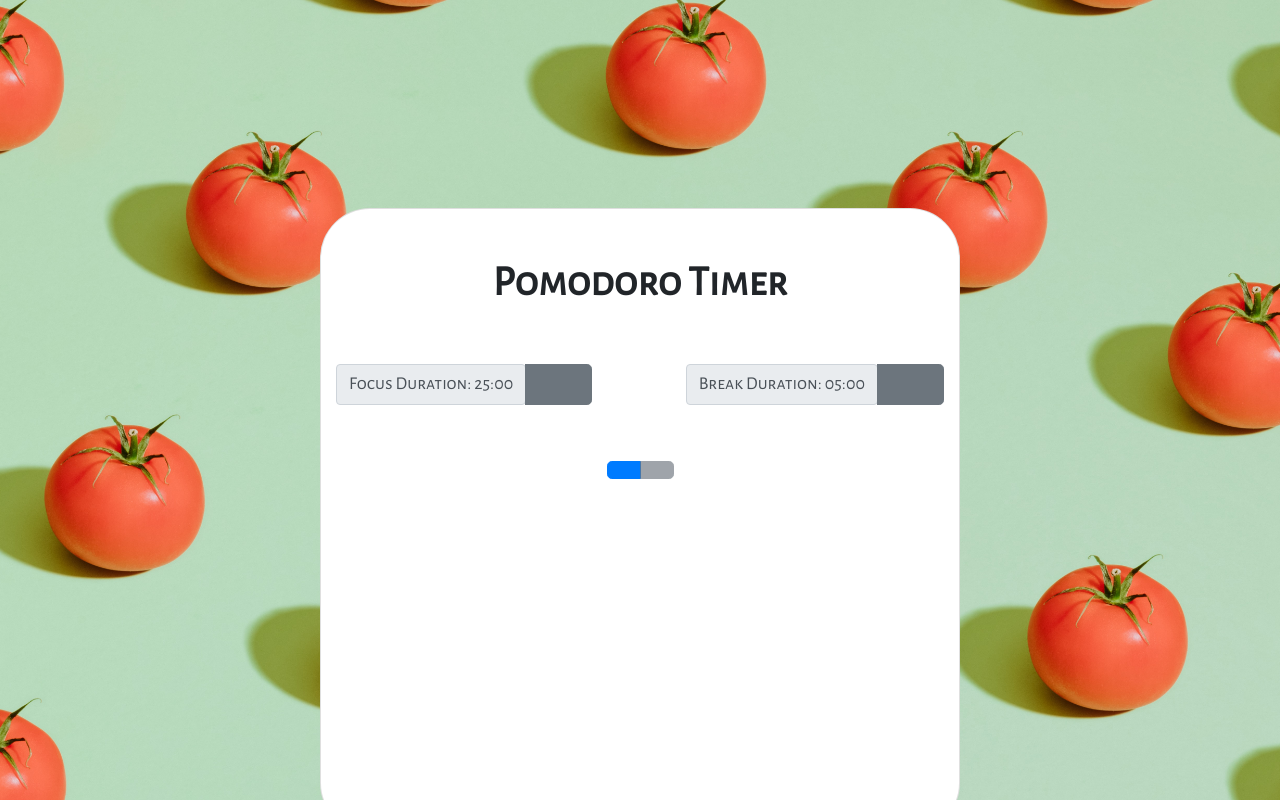
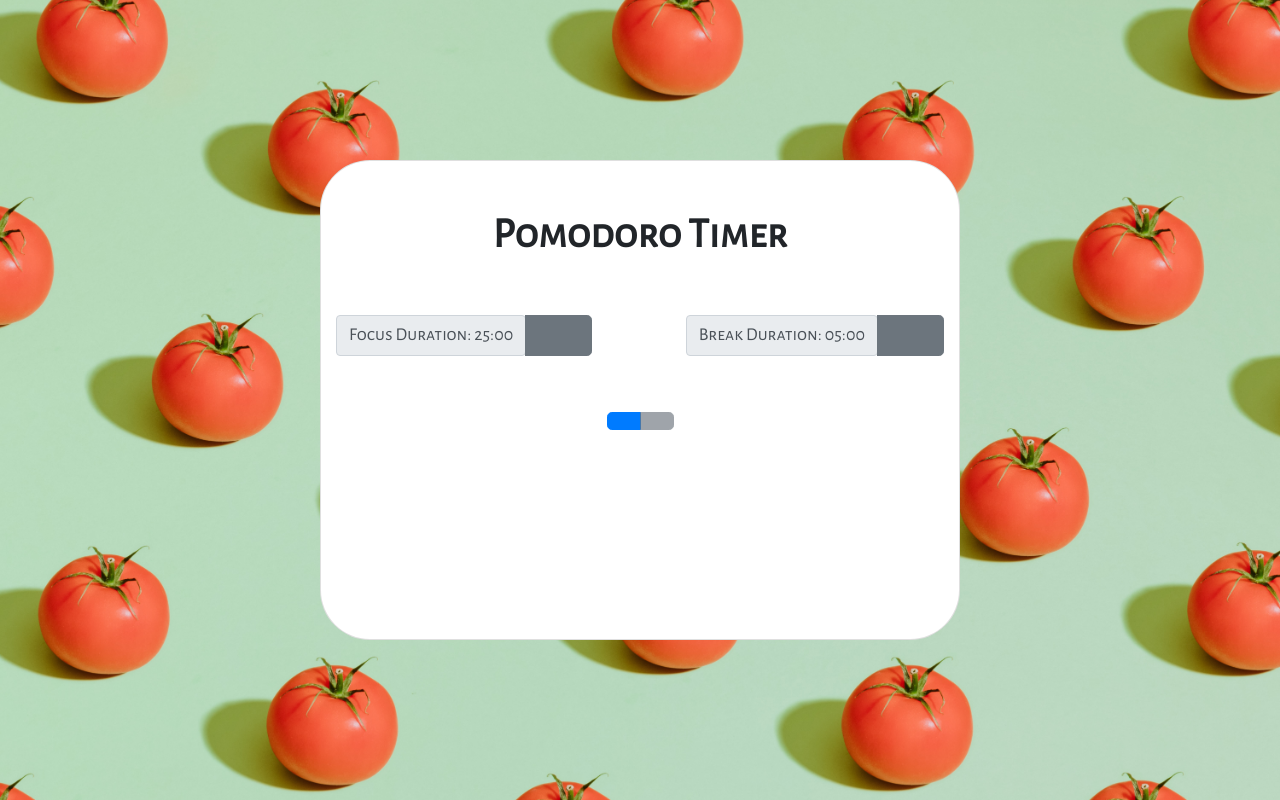
Before and after one commit to angelalouh/Project-Pomodoro-Timer, a React (Create React App) app: page / in a window 1280 px wide. Shown: the top 800 px of the page. Built offline with nearby package versions, Linux system fonts and the light colour scheme; a web font is replaced by a local one.

Commit message:
Set background-image height to 100vh

```diff
--- a/src/App.css
+++ b/src/App.css
@@ -1,6 +1,6 @@
 .background-image {
   background-image: url(./images/pomodoro-tomato-background.jpg);
-  height: 1041px;
+  height: 100vh;
   background-position: center;
   background-repeat: no-repeat;
   background-size: cover;
```
